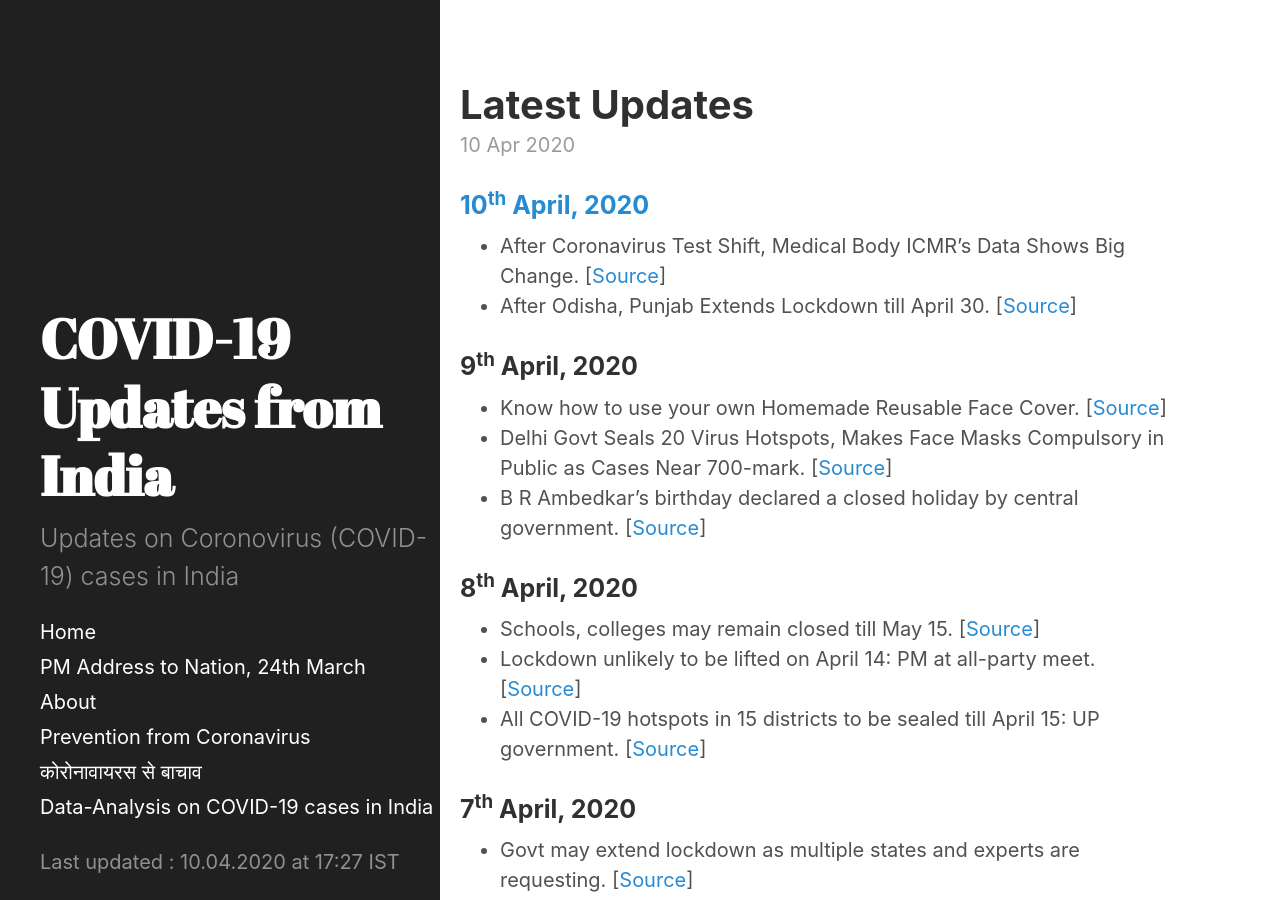
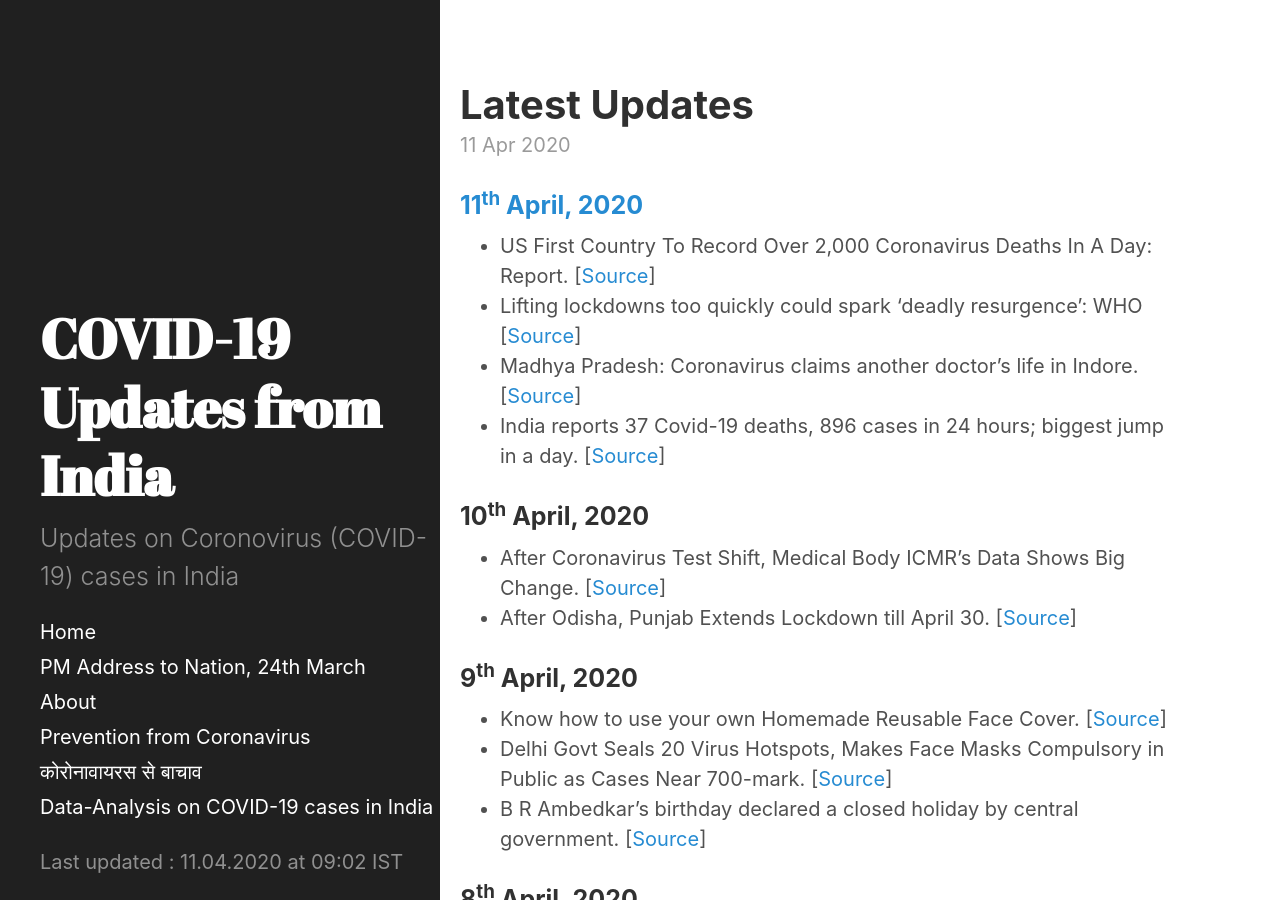
Before and after one commit to bhooraj/covid19updates-india, a Jekyll site: the page built from _posts/2020-04-11-Latest-updates.md, in a window 1280 px wide and 900 px high. Built offline with Jekyll 4.4.1, drawn with Linux system fonts in a browser that asks for light colours; some of the changed text lies outside the part shown.

Commit message:
11thApril Morning Update

```diff
--- a/_data/last_updated.yml
+++ b/_data/last_updated.yml
@@ -1 +1 @@
-- updated_on : 10.04.2020 at 17:27 IST
+- updated_on : 11.04.2020 at 09:02 IST
--- a/_posts/2020-04-10-Latest-updates.md
+++ b/_posts/2020-04-11-Latest-updates.md
@@ -1,7 +1,13 @@
 ---
 layout: post
 ---
-### [10<sup>th</sup> April, 2020](#updates)
+### [11<sup>th</sup> April, 2020](#updates)
+- US First Country To Record Over 2,000 Coronavirus Deaths In A Day: Report. [[Source](https://www.ndtv.com/world-news/us-first-country-to-record-over-2-000-coronavirus-deaths-in-a-day-john-hopkins-report-2209869)]
+- Lifting lockdowns too quickly could spark 'deadly resurgence': WHO [[Source](https://www.thehindu.com/news/international/coronavirus-lifting-lockdowns-too-quickly-could-spark-deadly-resurgence-who/article31312488.ece)]
+- Madhya Pradesh: Coronavirus claims another doctor's life in Indore. [[Source](https://economictimes.indiatimes.com/news/politics-and-nation/madhya-pradesh-coronavirus-claims-another-doctors-life-in-indore/articleshow/75085596.cms)]
+- India reports 37 Covid-19 deaths, 896 cases in 24 hours; biggest jump in a day. [[Source](https://www.hindustantimes.com/india-news/india-reports-37-deaths-896-new-cases-in-24-hours-total-count-touches-6-761/story-sPvmSfx7RLbUA3G1IaT7vN.html)]
+
+### 10<sup>th</sup> April, 2020
 - After Coronavirus Test Shift, Medical Body ICMR's Data Shows Big Change. [[Source](https://www.ndtv.com/india-news/in-coronavirus-random-tests-medical-body-icmr-data-shows-big-shift-2209207)]
 - After Odisha, Punjab Extends Lockdown till April 30. [[Source](https://www.news18.com/news/india/coronavirus-pandemic-live-updates-coronavirus-india-cases-lockdown-update-covid-19-virus-jharkhand-odisha-2571849.html)]
 
--- a/_posts/2020-04-10-home.md
+++ b/_posts/2020-04-11-home.md
@@ -4,7 +4,7 @@ title: COVID-19 Updates from India
 last_update: true
 ---
 
-#### COVID-19 Cases in India (as on  10 April 2020, 17:00 IST)
+#### COVID-19 Cases in India (as on  11 April 2020, 08:00 IST)
 <div class="alert alert-primary" role="alert">
 <p id = "totalcases" style="font-size: 1.2rem; font-weight: bold;"></p>
 <p id = "totalrecovered" style="font-size: 1.2rem; font-weight: bold;"></p>
@@ -22,7 +22,7 @@ Active Cases = Total cases - (Total Recovered/Discharged/Migrated + Total Deaths
 
 <div class="datatable-begin"></div>
 
-{% include table-20200410-1727.md %}
+{% include table-20200411-0902.md %}
 
 <div class="datatable-end"></div>
 <br>
--- a/stats-and-charts.md
+++ b/stats-and-charts.md
@@ -2,5 +2,5 @@
 layout: page
 title: Data-Analysis on COVID-19 cases in India
 ---
-#### Charts/Graphs on this page last updated on 10.04.2020 at 05:29 PM
-{% include charts-20200410-1729.html %}
+#### Charts/Graphs on this page last updated on 11.04.2020 at 09:05 AM
+{% include charts-20200411-0905.html %}
```
Also changed, not shown: _includes/charts-20200411-0905.html (added, +193 -0 lines), _includes/table-20200411-0902.md (added, +33 -0 lines).
